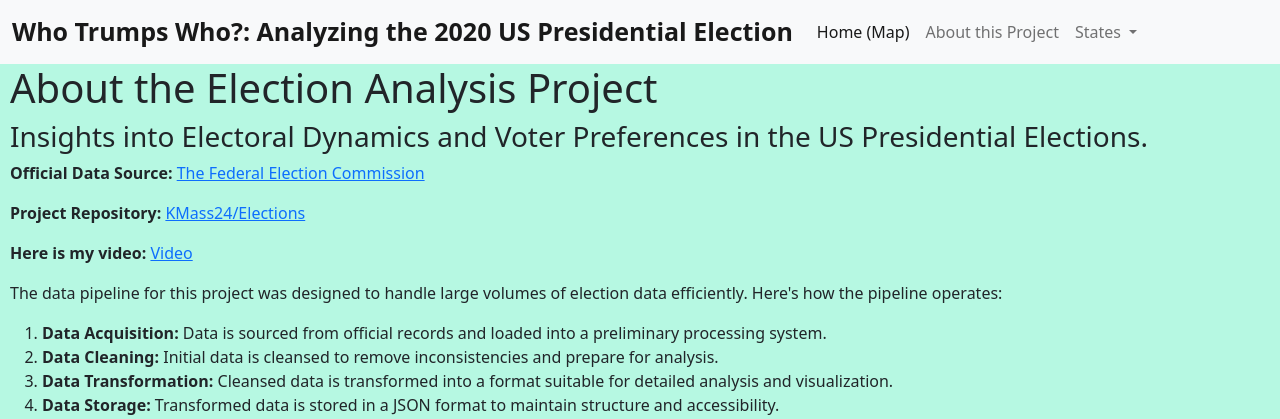
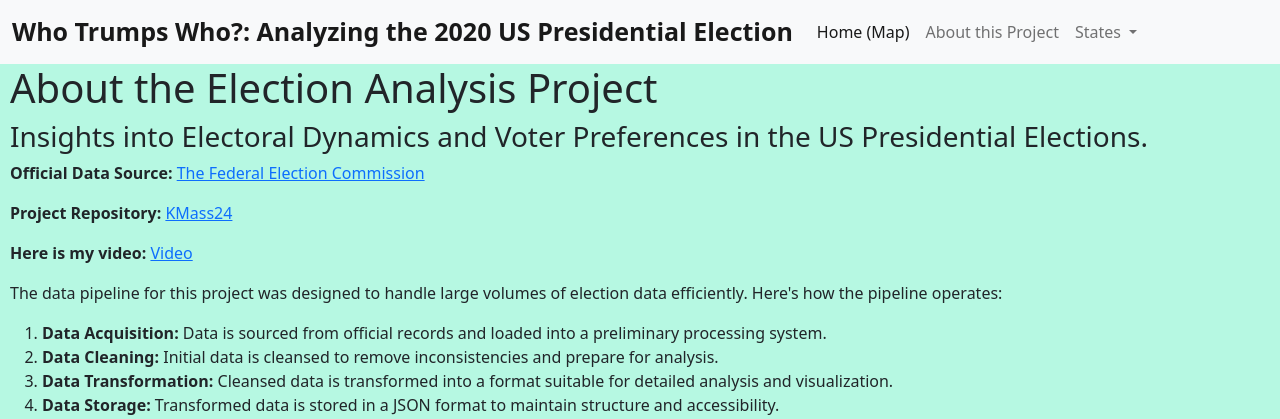
Before and after one commit to KMass24/KdataJournalism, a Flask app: page /about in a window 1280 px wide. Shown: the top 419 px of the page. Run offline with Flask 3, Linux system fonts and the light colour scheme.

Commit message:
Update about.html

```diff
--- a/KdataJournalism/templates/about.html
+++ b/KdataJournalism/templates/about.html
@@ -14,8 +14,8 @@
         <h1>About the Election Analysis Project</h1>
         <h3>Insights into Electoral Dynamics and Voter Preferences in the US Presidential Elections.</h3>
         <p><strong>Official Data Source:</strong> <a href="https://www.fec.gov/resources/cms-content/documents/2020presgeresults.pdf">The Federal Election Commission</a></p>
-        <p><strong>Project Repository:</strong> <a href="https://github.com/KMass24">KMass24/Elections</a></p>
-        <p><strong>Here is my video:</strong> <a href="">Video</a></p>
+        <p><strong>Project Repository:</strong> <a href="https://github.com/KMass24/KdataJournalism">KMass24</a></p>
+        <p><strong>Here is my video:</strong> <a href="https://drive.google.com/file/d/1XNOyYyVoJNtzxifmeriWIiIlb5MYfLe9/view">Video</a></p>
 
         <p>The data pipeline for this project was designed to handle large volumes of election data efficiently. Here's how the pipeline operates:</p>
         <ol>
```
